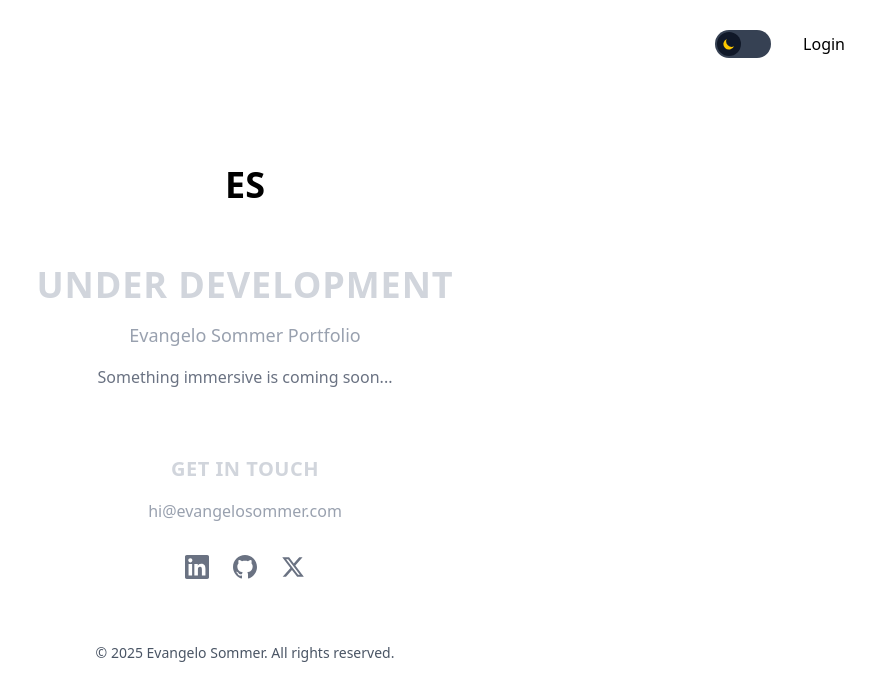
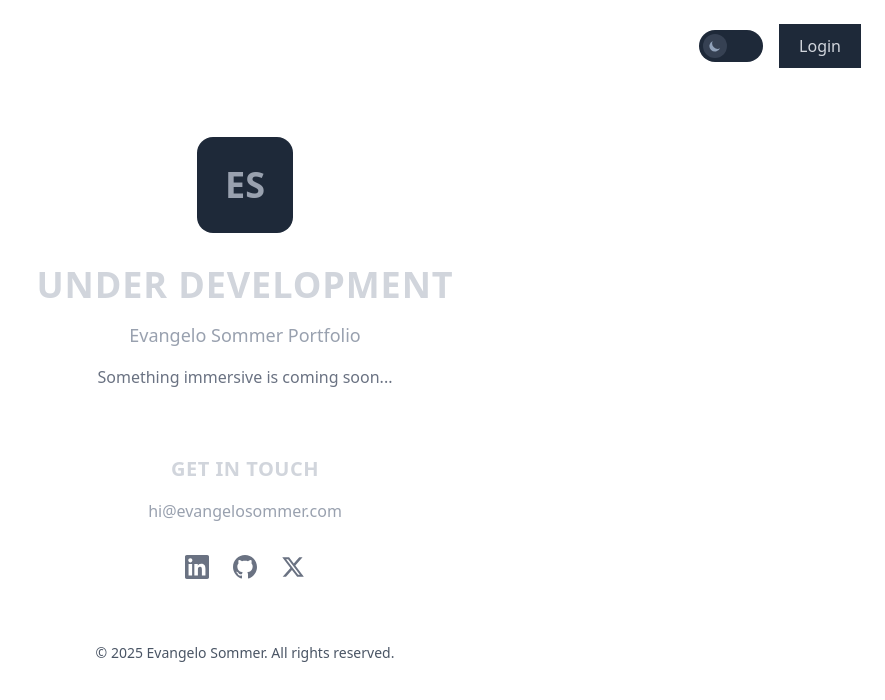
Before and after one commit to epsommer/evangelo-sommer, a Next.js app: page / in a window 1280 px wide. Shown: the top 700 px of the page, without its empty margins (395-1280 px from the left). Built offline with nearby package versions, Linux system fonts and the light colour scheme; a web font is replaced by a local one.

Commit message:
feat: apply neomorphic design to toggle, login button, and logo

```diff
--- a/src/app/page.tsx
+++ b/src/app/page.tsx
@@ -5,6 +5,7 @@ import Link from "next/link";
 
 export default function MaintenancePage() {
   const [isDark, setIsDark] = useState(true);
+  const [isToggling, setIsToggling] = useState(false);
 
   // Load theme preference from localStorage
   useEffect(() => {
@@ -16,9 +17,11 @@ export default function MaintenancePage() {
 
   // Save theme preference
   const toggleTheme = () => {
+    setIsToggling(true);
     const newTheme = !isDark;
     setIsDark(newTheme);
     localStorage.setItem("theme", newTheme ? "dark" : "light");
+    setTimeout(() => setIsToggling(false), 300);
   };
 
   return (
@@ -30,44 +33,46 @@ export default function MaintenancePage() {
 
       {/* Header Controls */}
       <div className="absolute top-6 right-6 flex items-center space-x-4">
-        {/* Theme Toggle - Sliding Switch */}
+        {/* Theme Toggle - Neomorphic Sliding Switch */}
         <button
           onClick={toggleTheme}
-          className={`relative w-14 h-7 rounded-full transition-colors duration-300 focus:outline-none focus:ring-2 focus:ring-tactical-gold focus:ring-offset-2 ${
+          className={`relative w-16 h-8 rounded-full transition-all duration-300 focus:outline-none ${
             isDark
-              ? "bg-gray-700"
-              : "bg-yellow-400"
+              ? "bg-gray-800 shadow-[inset_-2px_-2px_5px_rgba(255,255,255,0.05),inset_2px_2px_5px_rgba(0,0,0,0.5)]"
+              : "bg-gray-100 shadow-[inset_-2px_-2px_5px_rgba(255,255,255,0.8),inset_2px_2px_5px_rgba(0,0,0,0.1)]"
           }`}
           aria-label="Toggle theme"
         >
-          {/* Sliding circle */}
+          {/* Sliding circle with neomorphic effect */}
           <div
-            className={`absolute top-0.5 left-0.5 w-6 h-6 rounded-full transition-transform duration-300 flex items-center justify-center ${
+            className={`absolute top-1 left-1 w-6 h-6 rounded-full transition-all duration-300 flex items-center justify-center ${
               isDark
-                ? "translate-x-7 bg-gray-900"
-                : "translate-x-0 bg-white"
-            }`}
+                ? "translate-x-8 bg-gray-700 shadow-[-2px_-2px_5px_rgba(255,255,255,0.05),2px_2px_5px_rgba(0,0,0,0.5)]"
+                : "translate-x-0 bg-white shadow-[-2px_-2px_5px_rgba(255,255,255,0.9),2px_2px_5px_rgba(0,0,0,0.15)]"
+            } ${isToggling ? "scale-95" : "scale-100"}`}
           >
             {/* Icon inside the sliding circle */}
+            <div className={`transition-all duration-200 ${isToggling ? "rotate-180 scale-75" : "rotate-0 scale-100"}`}>
               {isDark ? (
-              <svg className="w-3.5 h-3.5 text-yellow-400" fill="currentColor" viewBox="0 0 20 20">
+                <svg className="w-3.5 h-3.5 text-slate-400" fill="currentColor" viewBox="0 0 20 20">
                   <path d="M17.293 13.293A8 8 0 016.707 2.707a8.001 8.001 0 1010.586 10.586z" />
                 </svg>
               ) : (
-              <svg className="w-3.5 h-3.5 text-yellow-600" fill="currentColor" viewBox="0 0 20 20">
+                <svg className="w-3.5 h-3.5 text-yellow-500" fill="currentColor" viewBox="0 0 20 20">
                   <path d="M10 2a1 1 0 011 1v1a1 1 0 11-2 0V3a1 1 0 011-1zm4 8a4 4 0 11-8 0 4 4 0 018 0zm-.464 4.95l.707.707a1 1 0 001.414-1.414l-.707-.707a1 1 0 00-1.414 1.414zm2.12-10.607a1 1 0 010 1.414l-.706.707a1 1 0 11-1.414-1.414l.707-.707a1 1 0 011.414 0zM17 11a1 1 0 100-2h-1a1 1 0 100 2h1zm-7 4a1 1 0 011 1v1a1 1 0 11-2 0v-1a1 1 0 011-1zM5.05 6.464A1 1 0 106.465 5.05l-.708-.707a1 1 0 00-1.414 1.414l.707.707zm1.414 8.486l-.707.707a1 1 0 01-1.414-1.414l.707-.707a1 1 0 011.414 1.414zM4 11a1 1 0 100-2H3a1 1 0 000 2h1z" />
                 </svg>
               )}
             </div>
+          </div>
         </button>
 
-        {/* Login Link */}
+        {/* Login Link - Neomorphic Button */}
         <Link
           href="/auth/signin"
-          className={`px-4 py-2 rounded-lg font-space-grotesk font-medium transition-colors duration-200 ${
+          className={`px-5 py-2.5 rounded-xl font-space-grotesk font-medium transition-all duration-200 hover:scale-105 active:scale-95 ${
             isDark
-              ? "bg-tactical-gold text-black hover:bg-gold-dark"
-              : "bg-tactical-gold text-black hover:bg-yellow-600"
+              ? "bg-gray-800 text-gray-300 shadow-[-4px_-4px_8px_rgba(255,255,255,0.05),4px_4px_8px_rgba(0,0,0,0.5)] hover:shadow-[-2px_-2px_6px_rgba(255,255,255,0.07),2px_2px_6px_rgba(0,0,0,0.6)]"
+              : "bg-gray-100 text-gray-700 shadow-[-4px_-4px_8px_rgba(255,255,255,0.9),4px_4px_8px_rgba(0,0,0,0.1)] hover:shadow-[-2px_-2px_6px_rgba(255,255,255,1),2px_2px_6px_rgba(0,0,0,0.15)]"
           }`}
         >
           Login
@@ -75,10 +80,16 @@ export default function MaintenancePage() {
       </div>
 
       <div className="max-w-2xl w-full text-center space-y-8">
-        {/* Logo */}
+        {/* Logo - Neomorphic ES Monogram */}
         <div className="flex justify-center">
-          <div className="h-24 w-24 bg-tactical-gold flex items-center justify-center">
-            <span className="text-4xl font-bold text-black font-space-grotesk">ES</span>
+          <div className={`h-24 w-24 rounded-2xl flex items-center justify-center transition-all duration-300 ${
+            isDark
+              ? "bg-gray-800 shadow-[-6px_-6px_12px_rgba(255,255,255,0.03),6px_6px_12px_rgba(0,0,0,0.6)]"
+              : "bg-gray-100 shadow-[-6px_-6px_12px_rgba(255,255,255,1),6px_6px_12px_rgba(0,0,0,0.1)]"
+          }`}>
+            <span className={`text-4xl font-bold font-space-grotesk ${
+              isDark ? "text-gray-400" : "text-gray-600"
+            }`}>ES</span>
           </div>
         </div>
 
```
Lines whose indentation alone changed are shown as unchanged.
